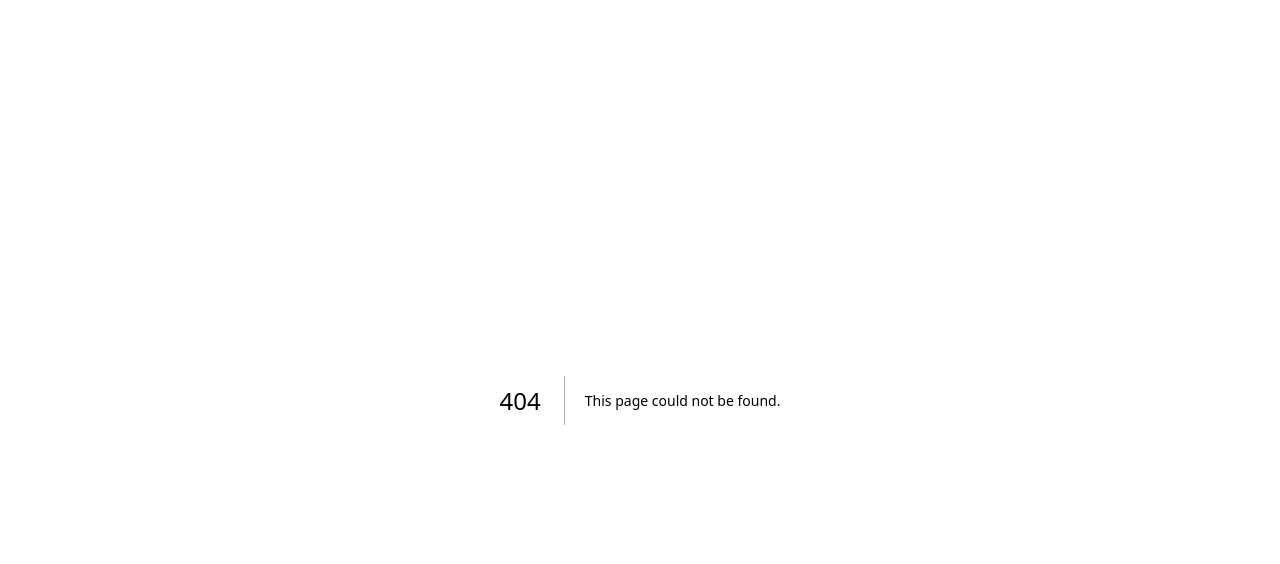
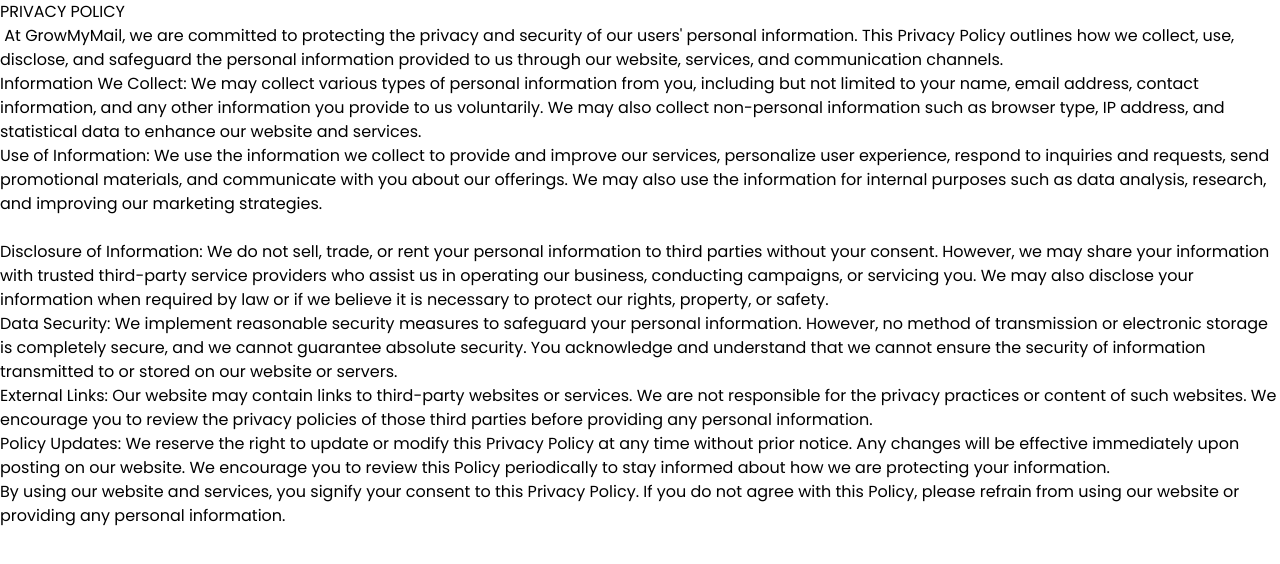
Before and after one commit to AlexNikolov2/grow-my-mail, a Next.js app: page /privacy-policy in a window 1280 px wide. Before the commit this address had no page. Shown: the top 564 px of the page. Built offline with nearby package versions, Linux system fonts and the light colour scheme.

Commit message:
adding privacy policy

```diff
--- /dev/null
+++ b/src/app/privacy-policy/page.tsx
@@ -0,0 +1,69 @@
+export default function PrivacyPolicy() {
+  return (
+    <section className="privacy-policy">
+      <h1>PRIVACY POLICY</h1>
+      <section className="text">
+        <p>
+          ‍ At GrowMyMail, we are committed to protecting the privacy and
+          security of our users&apos; personal information. This Privacy Policy
+          outlines how we collect, use, disclose, and safeguard the personal
+          information provided to us through our website, services, and
+          communication channels. ‍
+        </p>
+        <p>
+          Information We Collect: We may collect various types of personal
+          information from you, including but not limited to your name, email
+          address, contact information, and any other information you provide to
+          us voluntarily. We may also collect non-personal information such as
+          browser type, IP address, and statistical data to enhance our website
+          and services. ‍
+        </p>
+        <p>
+          Use of Information: We use the information we collect to provide and
+          improve our services, personalize user experience, respond to
+          inquiries and requests, send promotional materials, and communicate
+          with you about our offerings. We may also use the information for
+          internal purposes such as data analysis, research, and improving our
+          marketing strategies.
+        </p>
+        ‍
+        <p>
+          Disclosure of Information: We do not sell, trade, or rent your
+          personal information to third parties without your consent. However,
+          we may share your information with trusted third-party service
+          providers who assist us in operating our business, conducting
+          campaigns, or servicing you. We may also disclose your information
+          when required by law or if we believe it is necessary to protect our
+          rights, property, or safety. ‍
+        </p>
+        <p>
+          Data Security: We implement reasonable security measures to safeguard
+          your personal information. However, no method of transmission or
+          electronic storage is completely secure, and we cannot guarantee
+          absolute security. You acknowledge and understand that we cannot
+          ensure the security of information transmitted to or stored on our
+          website or servers. ‍
+        </p>
+        <p>
+          External Links: Our website may contain links to third-party websites
+          or services. We are not responsible for the privacy practices or
+          content of such websites. We encourage you to review the privacy
+          policies of those third parties before providing any personal
+          information. ‍
+        </p>
+        <p>
+          Policy Updates: We reserve the right to update or modify this Privacy
+          Policy at any time without prior notice. Any changes will be effective
+          immediately upon posting on our website. We encourage you to review
+          this Policy periodically to stay informed about how we are protecting
+          your information. ‍
+        </p>
+        <p>
+          By using our website and services, you signify your consent to this
+          Privacy Policy. If you do not agree with this Policy, please refrain
+          from using our website or providing any personal information.
+        </p>
+      </section>
+    </section>
+  );
+}
```
